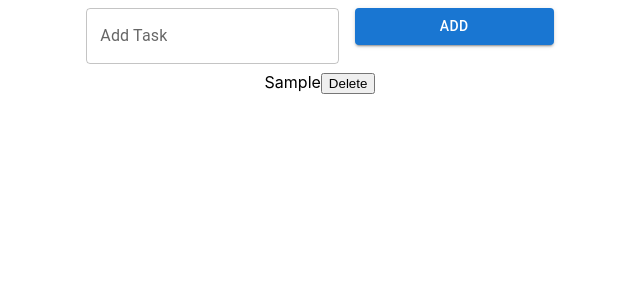
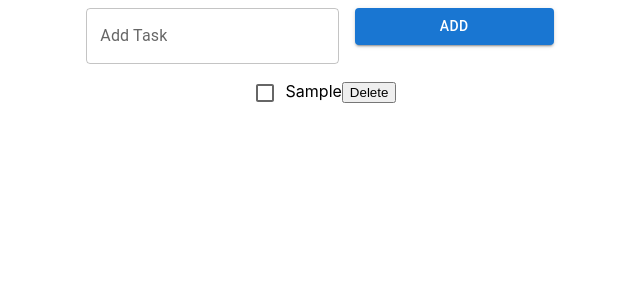
Before and after one commit to carimado/doable-app, a React (Create React App) app in the folder doable-app/: page / in a window 1280 px wide. Both pictures are taken after typing "Sample" into the empty fields and a click on the button "ADD". Shown: the top 300 px of the page, without its empty margins (320-960 px from the left). Built offline with nearby package versions, Linux system fonts and the light colour scheme.

Commit message:
checkbox wip

```diff
--- a/doable-app/src/App.js
+++ b/doable-app/src/App.js
@@ -5,6 +5,7 @@ import { useState } from 'react';
 
 function App() {
   const [tasks, setTask] = useState([]);
+  console.log(tasks)
 
   const handleAddTask = (newTask) => {
     setTask([...tasks, newTask]);
--- a/doable-app/src/TaskList.js
+++ b/doable-app/src/TaskList.js
@@ -1,4 +1,8 @@
+import { Checkbox } from "@mui/material";
+import { useState } from "react";
+
 export default function TaskList({ setTask, tasks }) {
+    const [isChecked, setIsChecked] = useState();
 
     const handleDeleteTask = (index) => {
         const newTasks = [...tasks];
@@ -6,14 +10,20 @@ export default function TaskList({ setTask, tasks }) {
         setTask(newTasks);
     };
 
+
+
     return (
         <div>
             {tasks.map((task, index) => (
                 <div key={index}>
-                    <span>{task}</span>
+                    <Checkbox
+                        checked={isChecked}
+                        onChange={() => setIsChecked(!isChecked)}
+                    />
+                    {isChecked ? <strike>{task}</strike> : <span>{task}</span>}
                     <button onClick={() => handleDeleteTask(index)}>Delete</button>
                 </div>
-            ))}
+            )).reverse()}
         </div>
     )
 }
```
